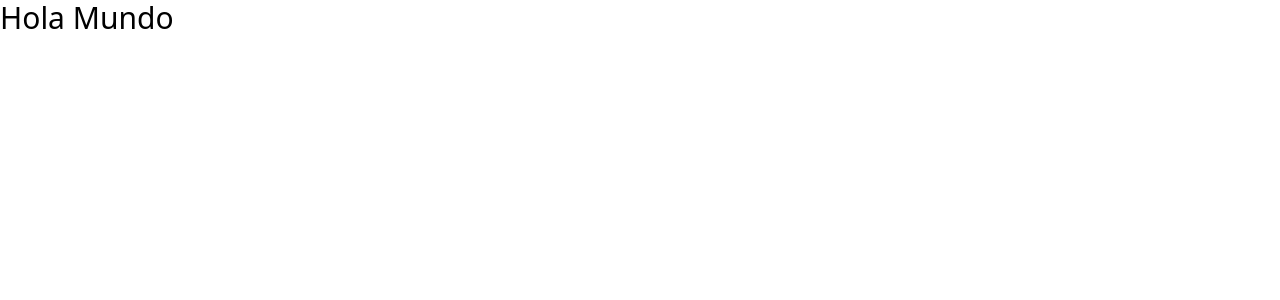
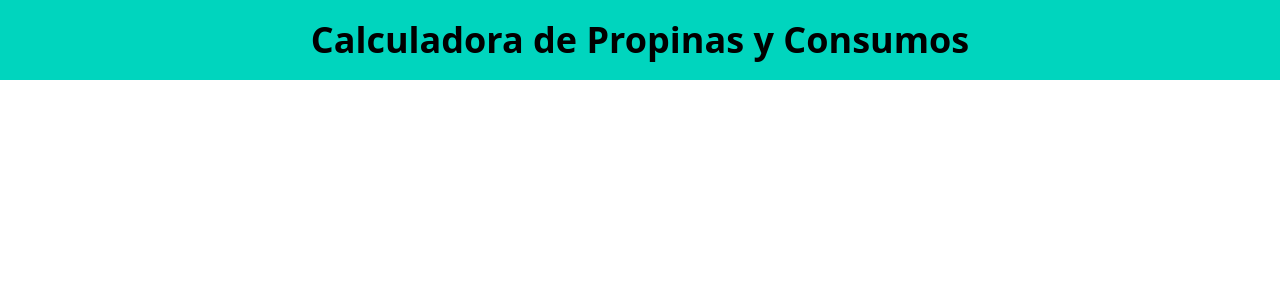
Before and after one commit to MorsaDevOmarG/CalculadoraPropinasTs, a React (Vite) app: page / in a window 1280 px wide. Shown: the top 300 px of the page. Built offline with nearby package versions, Linux system fonts and the light colour scheme.

Commit message:
Creando el HEADER

```diff
--- a/src/App.tsx
+++ b/src/App.tsx
@@ -2,7 +2,9 @@
 
   return (
     <>
-      <h1 className="text-3xl">Hola Mundo</h1>
+      <header className="bg-teal-400 py-5">
+        <h1 className="text-center text-4xl font-black">Calculadora de Propinas y Consumos</h1>
+      </header>
     </>
   )
 }
```
Also changed, not shown: 1 other file (tests, documents, lock files or other folders).
